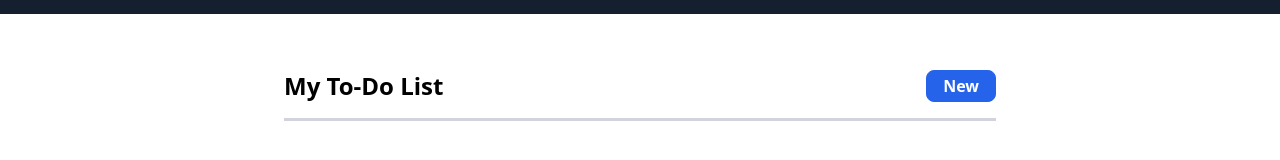
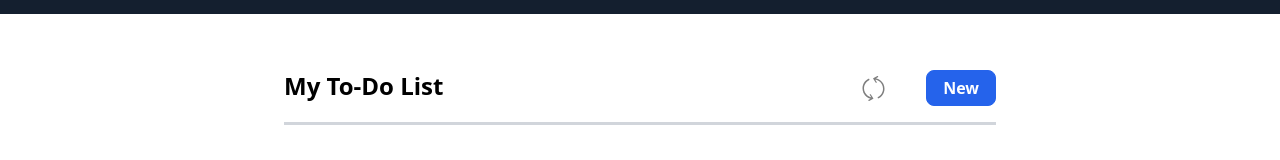
Before and after one commit to PeterSYoo/todolist-nextjs, a Next.js app: page /todo-list in a window 1280 px wide. Shown: the part 163-323 px from the top of the page. Built offline with nearby package versions, Linux system fonts and the light colour scheme.

Commit message:
feat: Imports searchTerm global state to be used as a filter on our todos state. Adds conditions to return our filtered items. Adds refresh icon that reloads the entire page on click.

```diff
--- a/components/TodoList.components.tsx
+++ b/components/TodoList.components.tsx
@@ -3,7 +3,10 @@ import { todoValidate } from '../lib/todoValidate';
 import { useFormik } from 'formik';
 import { v4 as uuid } from 'uuid';
 import { RiDeleteBinLine, RiEditLine, RiCheckFill } from 'react-icons/ri';
+import { SlRefresh } from 'react-icons/sl';
 import { FiDelete } from 'react-icons/fi';
+import { useSearchStore } from '../store/useSearchStore';
+import { useRouter } from 'next/router';
 
 interface Values {
   title?: string;
@@ -29,6 +32,10 @@ export const TodoList = () => {
   const [hydrated, setHydrated] = useState(false);
   const [showNew, setShowNew] = useState(false);
   const [todos, setTodos] = useState<any>([]);
+
+  const router = useRouter();
+
+  const searchTerm = useSearchStore((state) => state.searchTerm);
 
   const showTask = (e: ShowTask) => {
     e.preventDefault();
@@ -104,10 +111,12 @@ export const TodoList = () => {
     setTodos(editList);
   };
 
-  console.log(todos);
+  const handleRefresh = () => {
+    router.reload();
+  };
 
   useEffect(() => {
-    /* If todos state is not empty, update state to localStorage item on first
+    /* If todos state is not empty, update state to localStorage item after first
     render. This lets us persist our data on page refresh since localStorage
     will have our saved data. If we don't do this then our localStorage item
     will be set to the empty todos list. */
@@ -124,6 +133,8 @@ export const TodoList = () => {
     setHydrated(true);
   }, []);
 
+  // console.log(searchTerm);
+
   if (!hydrated) {
     return null;
   } else {
@@ -133,13 +144,25 @@ export const TodoList = () => {
           <section className="min-w-screen flex flex-col mt-14 items-center px-7 max-w-[768px] mx-auto mb-48">
             <div className="w-full">
               <div className="flex justify-between w-full">
+                <div>
                   <h1 className="text-2xl font-bold">My To-Do List</h1>
+                </div>
+                <div className="flex gap-10 items-center">
+                  <span onClick={handleRefresh} className="cursor-pointer">
+                    <SlRefresh
+                      size={25}
+                      className="opacity-50 hover:opacity-100 hover:rotate-180 hover:duration-300 duration-300"
+                    />
+                  </span>
+                  <div>
                     <span
                       onClick={showTask}
-                  className="bg-blue-600 text-white font-bold border-blue-600 border dark:hover:border-white px-4 rounded-lg hover:bg-black dark:hover:bg-white dark:hover:text-black hover:border-black flex items-center cursor-pointer"
+                      className="bg-blue-600 text-white font-bold border-blue-600 border dark:hover:border-white px-4 rounded-lg hover:bg-black dark:hover:bg-white dark:hover:text-black hover:border-black flex items-center cursor-pointer h-9"
                     >
                       New
                     </span>
+                  </div>
+                </div>
               </div>
               <div className="border-b border-gray-300 border-2 w-full mt-4 dark:border-gray-500" />
 
@@ -207,7 +230,17 @@ export const TodoList = () => {
             </div>
 
             {/* Todo List */}
-            {todos?.map((todo: TodosMap) => (
+            {todos
+              ?.filter((todo: any) => {
+                if (searchTerm === '') {
+                  return todo;
+                } else if (
+                  todo.title.toLowerCase().includes(searchTerm.toLowerCase())
+                ) {
+                  return todo;
+                }
+              })
+              .map((todo: TodosMap) => (
                 <Fragment key={todo.id}>
                   <div className="mt-6 w-full">
                     <div className="flex justify-between items-center">
```
Lines whose indentation alone changed are shown as unchanged.
